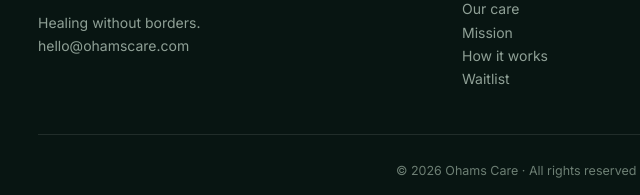
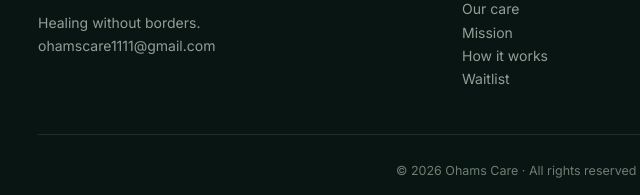
Before and after one commit to Ashjaiswal/ohamscare, a plain HTML site: page index.html in a window 1280 px wide. Shown: the part 4505-4700 px from the top of the page, 50-690 px from the left. Drawn offline with Linux system fonts and the light colour scheme.

Commit message:
Update contact email to ohamscare1111@gmail.com

```diff
--- a/index.html
+++ b/index.html
@@ -308,7 +308,7 @@
     <div class="foot-grid">
       <div>
         <div class="flogo" style="display:flex;align-items:center;gap:12px"><img src="logo.png?v=3" alt="Ohams Care" style="width:40px;height:40px;border-radius:50%"><img src="wordmark-white.png?v=3" alt="ohamscare" style="height:36px;width:auto"></div>
-        <p>Healing without borders.<br><a href="mailto:hello@ohamscare.com">hello@ohamscare.com</a></p>
+        <p>Healing without borders.<br><a href="mailto:ohamscare1111@gmail.com">ohamscare1111@gmail.com</a></p>
       </div>
       <div>
         <h4>EXPLORE</h4>
```
